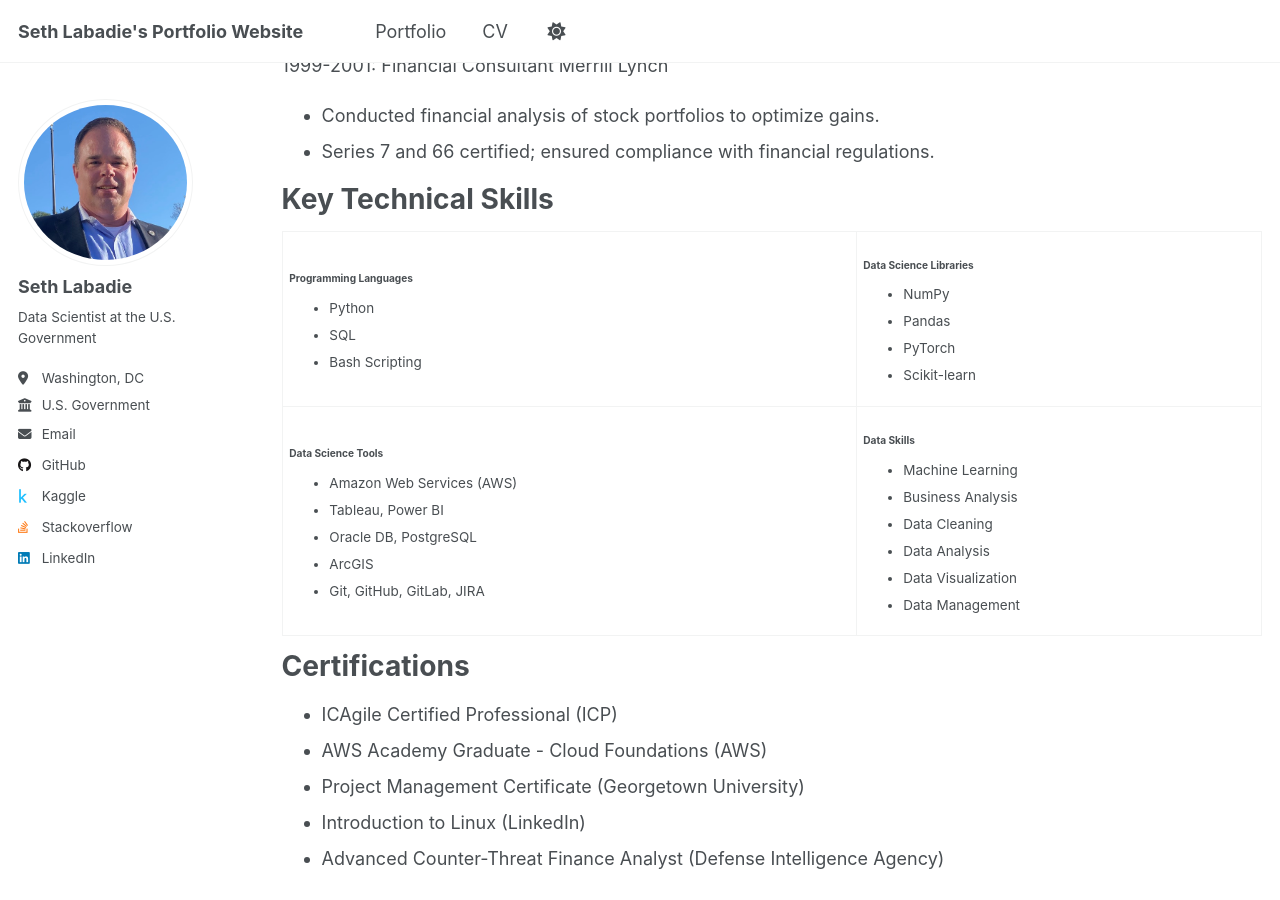
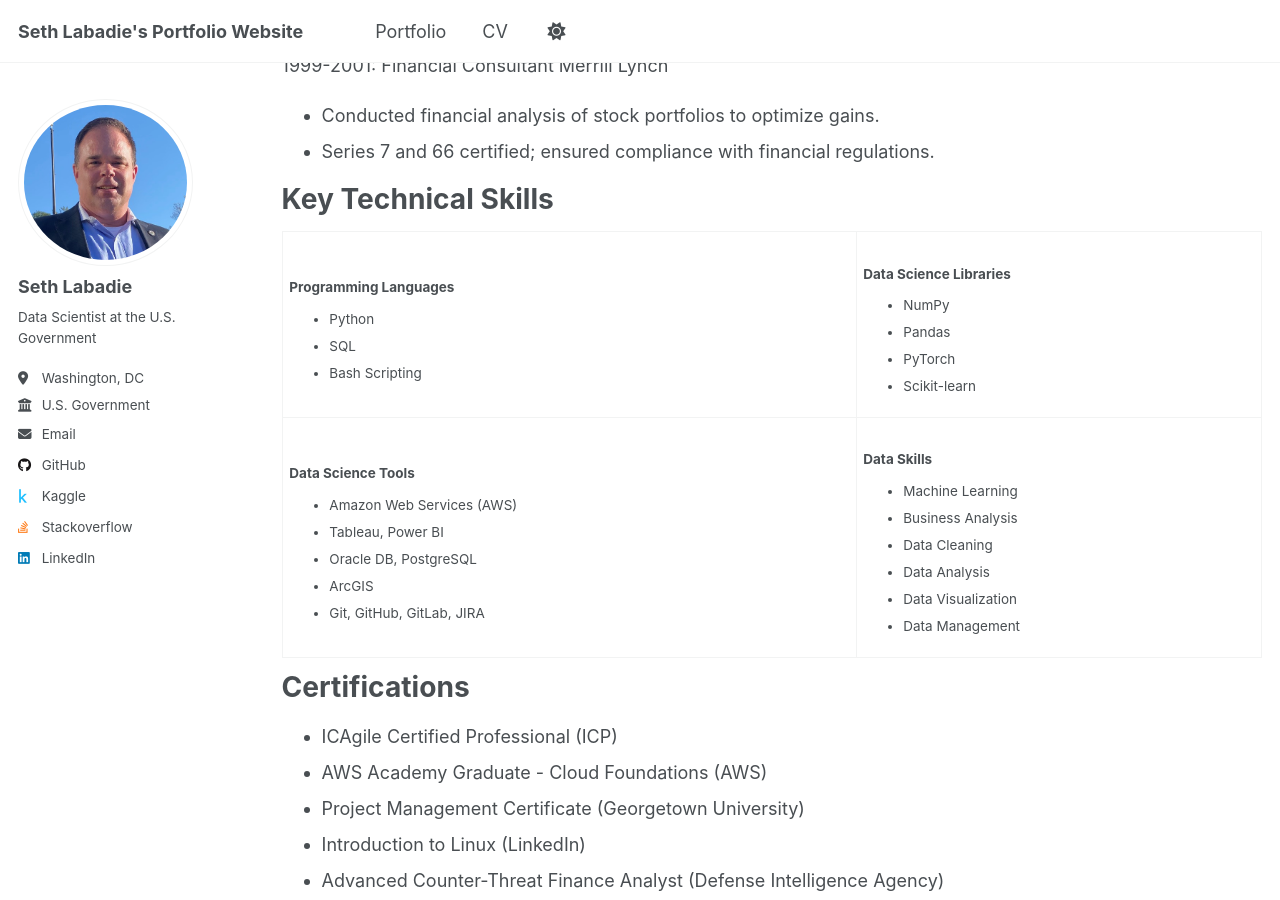
Before and after one commit to sethlabadie/sethlabadie.github.io, a Jekyll site: the page built from _pages/cv.md, in a window 1280 px wide and 900 px high, scrolled down 2581 px. Built offline with Jekyll 4.4.1, drawn with Linux system fonts in a browser that asks for light colours.

```diff
--- a/_pages/cv.md
+++ b/_pages/cv.md
@@ -95,7 +95,7 @@ Key Technical Skills
 <table>
     <tr>
         <td valign="top">
-            <h4>Programming Languages</h4>
+            <h3>Programming Languages</h3>
             <ul>
                 <li>Python</li>
                 <li>SQL</li>
@@ -103,7 +103,7 @@ Key Technical Skills
             </ul>
         </td>
         <td valign="top">
-            <h4>Data Science Libraries</h4>
+            <h3>Data Science Libraries</h3>
             <ul>
                 <li>NumPy</li>
                 <li>Pandas</li>
@@ -114,7 +114,7 @@ Key Technical Skills
     </tr>
     <tr>
         <td valign="top">
-            <h4>Data Science Tools</h4>
+            <h3>Data Science Tools</h3>
             <ul>
                 <li>Amazon Web Services (AWS)</li>
                 <li>Tableau, Power BI</li>
@@ -124,7 +124,7 @@ Key Technical Skills
             </ul>
         </td>
         <td valign="top">
-            <h4>Data Skills</h4>
+            <h3>Data Skills</h3>
             <ul>
                 <li>Machine Learning</li>
                 <li>Business Analysis</li>
```
